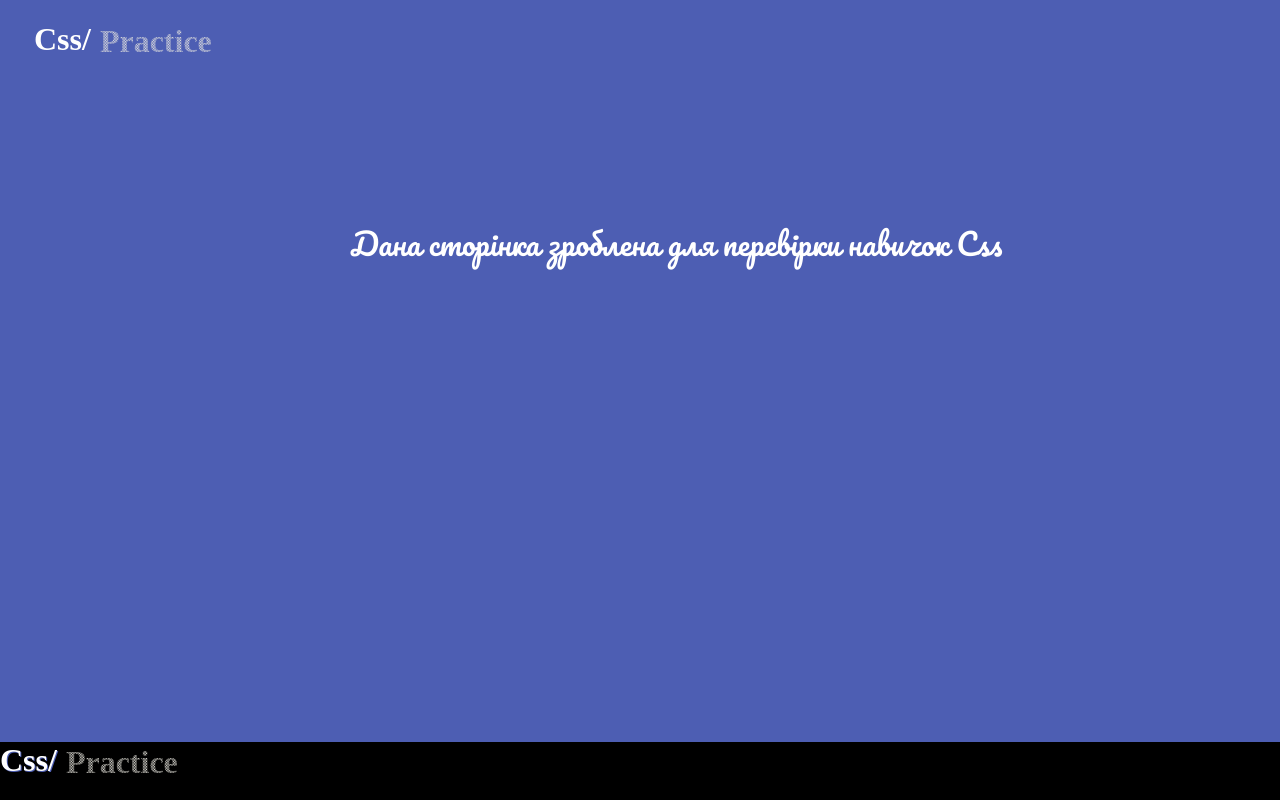
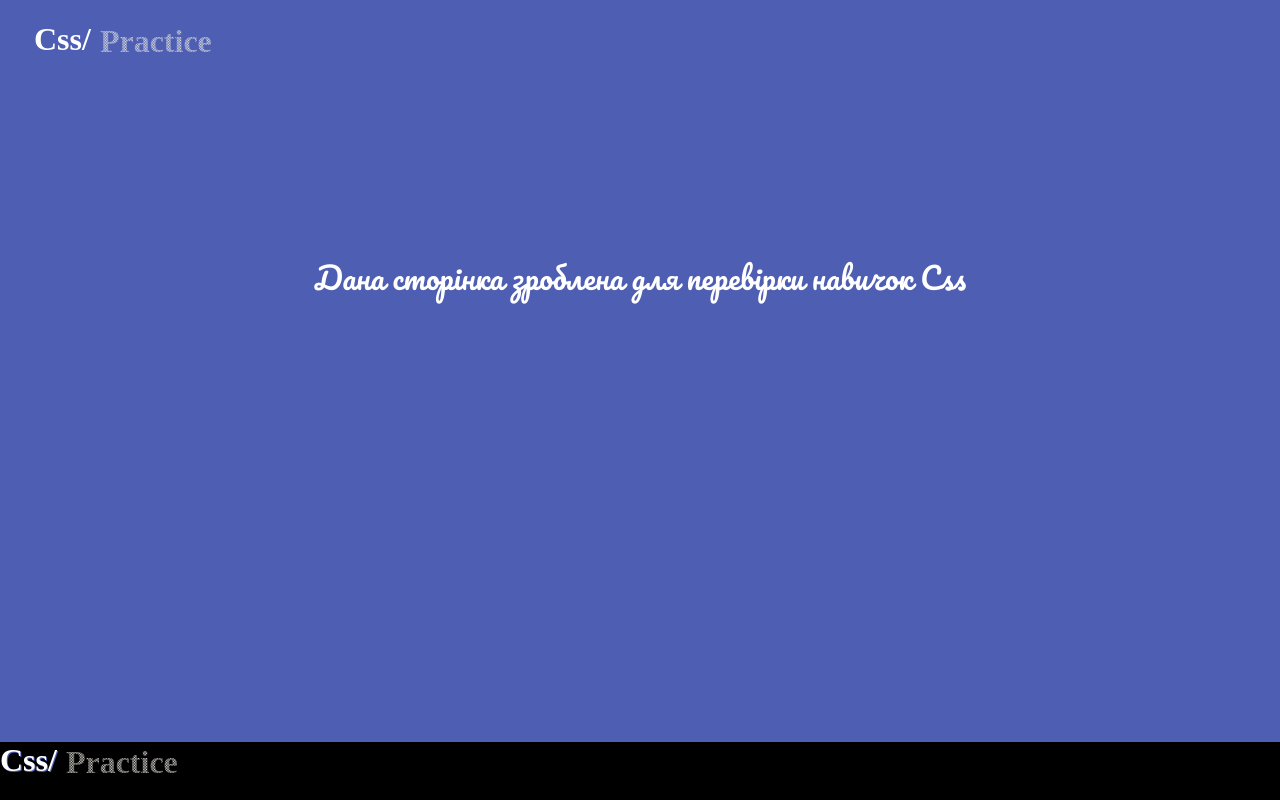
Before and after one commit to Gidrokardizon/Css-Practice, a plain HTML site: page index.html in a window 1280 px wide. Drawn offline with nearby package versions, Linux system fonts and the light colour scheme.

Commit message:
Update index.html

```diff
--- a/index.html
+++ b/index.html
@@ -17,7 +17,7 @@
 <h1 data-shadow='&nbsp;&nbsp;&nbsp;&nbsp;&nbsp;&nbsp;&nbsp;&nbsp;Practice' class="h1">Css/ </h1>
 <br><br><br><br><br><br><br><br><br>
 <content class="content">
-    Дана сторінка зроблена для перевірки навичок Css
+    <p align="center">Дана сторінка зроблена для перевірки навичок Css</p>
 </content>
 
 <footer>
```
